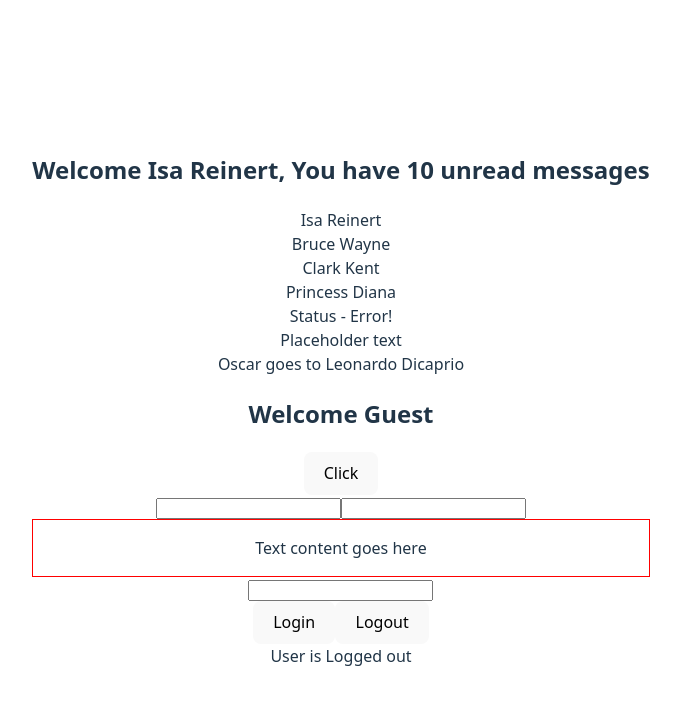
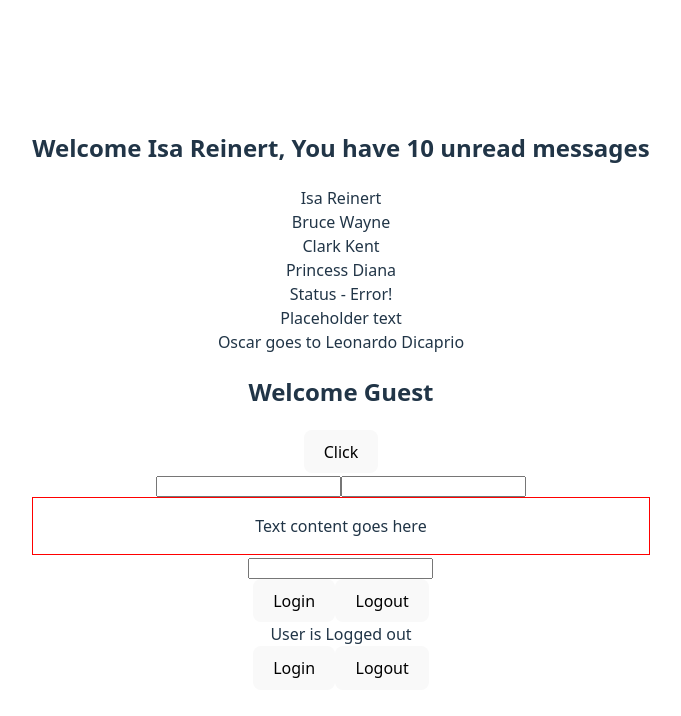
Before and after one commit to reinertisa/react-typescript-crash-course, a React (Vite) app: page / in a window 1280 px wide. Shown: the top 716 px of the page, without its empty margins (299-980 px from the left). Built offline with nearby package versions, Linux system fonts and the light colour scheme.

Commit message:
feat(website): useState with types

```diff
--- a/src/App.tsx
+++ b/src/App.tsx
@@ -10,6 +10,7 @@ import Button from "./components/Button.tsx";
 import Container from "./components/Container.tsx";
 import Input1 from "./components/Input1.tsx";
 import LoggedIn from "./components/LoggedIn.tsx";
+import User from "./components/User.tsx";
 
 function App() {
     const name = {
@@ -48,6 +49,7 @@ function App() {
           <Container styles={{border: '1px solid red', padding: '1rem'}} />
           <Input1 value="" handleChange={event => console.log(event)} />
           <LoggedIn />
+          <User />
       </div>
   )
 }
--- /dev/null
+++ b/src/components/User.tsx
@@ -0,0 +1,25 @@
+import {useState} from 'react';
+type AuthUser = {
+    name: string
+    email: string
+}
+
+export default function User() {
+    const [user, setUser] = useState<AuthUser | null>(null);
+
+    const handleLogin = () => setUser({
+        name: 'isa',
+        email: 'isa@gmail.com'
+    });
+
+    const handleLogout = () => setUser(null);
+
+    return (
+        <div>
+            <button onClick={handleLogin}>Login</button>
+            <button onClick={handleLogout}>Logout</button>
+            {user && <div>User name is {user.name}</div>}
+            {user && <div>User email is {user.email}</div>}
+        </div>
+    )
+}
```
